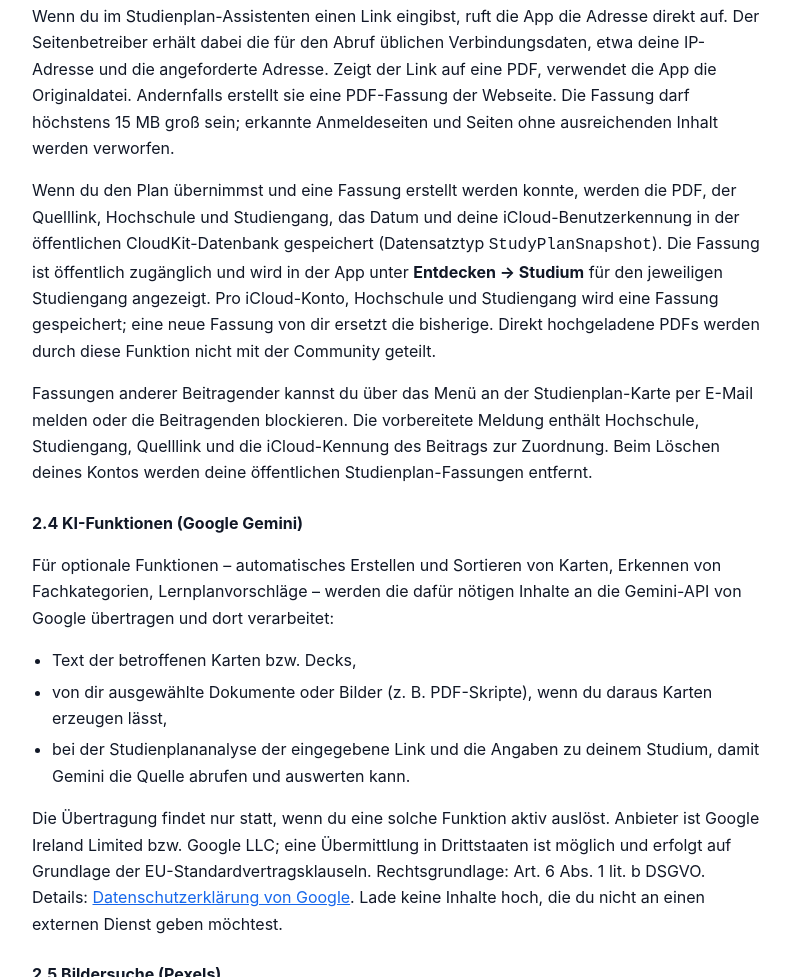
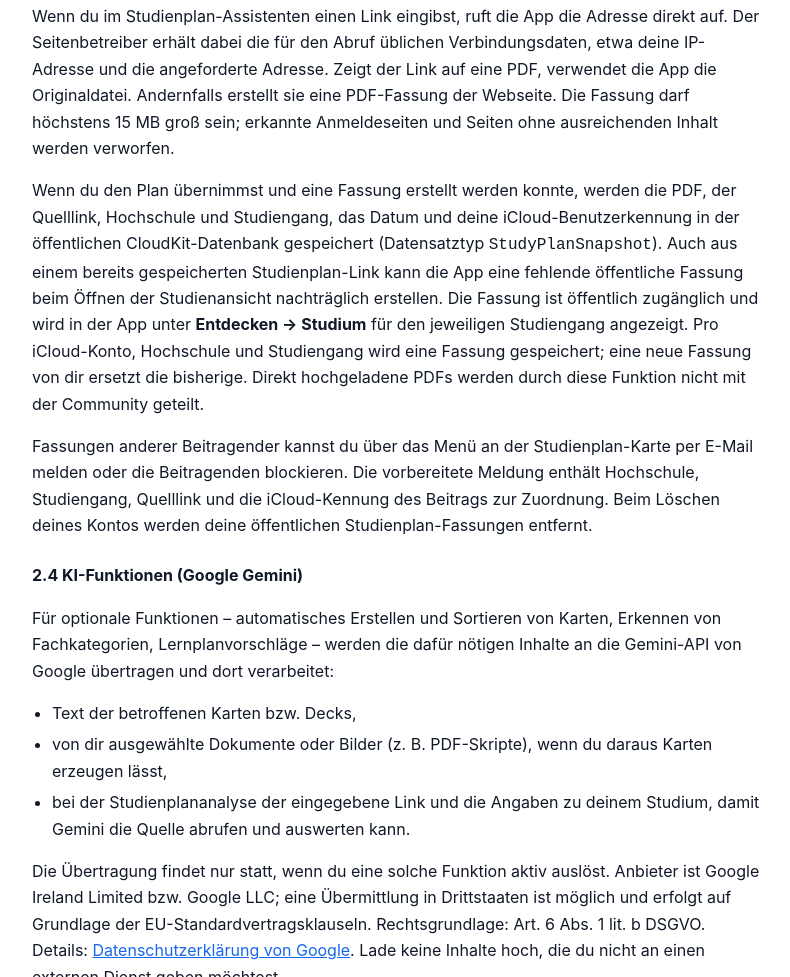
Before and after one commit to supportunidecks-afk/unidecks-web, a plain HTML site: page privacy-de.html in a window 1280 px wide. Shown: the part 1993-2970 px from the top of the page, without its empty margins (244-1034 px from the left). Drawn offline with Linux system fonts and the light colour scheme.

Commit message:
Nachträgliche Studienplan-Fassungen im Datenschutz beschreiben

```diff
--- a/privacy-de.html
+++ b/privacy-de.html
@@ -68,7 +68,7 @@ E-Mail: <a href="mailto:Support.unidecks@gmail.com">Support.unidecks@gmail.com</
 
 <p><strong>Studienplan-Links und öffentliche Fassungen</strong></p>
 <p>Wenn du im Studienplan-Assistenten einen Link eingibst, ruft die App die Adresse direkt auf. Der Seitenbetreiber erhält dabei die für den Abruf üblichen Verbindungsdaten, etwa deine IP-Adresse und die angeforderte Adresse. Zeigt der Link auf eine PDF, verwendet die App die Originaldatei. Andernfalls erstellt sie eine PDF-Fassung der Webseite. Die Fassung darf höchstens 15 MB groß sein; erkannte Anmeldeseiten und Seiten ohne ausreichenden Inhalt werden verworfen.</p>
-<p>Wenn du den Plan übernimmst und eine Fassung erstellt werden konnte, werden die PDF, der Quelllink, Hochschule und Studiengang, das Datum und deine iCloud-Benutzerkennung in der öffentlichen CloudKit-Datenbank gespeichert (Datensatztyp <code>StudyPlanSnapshot</code>). Die Fassung ist öffentlich zugänglich und wird in der App unter <strong>Entdecken → Studium</strong> für den jeweiligen Studiengang angezeigt. Pro iCloud-Konto, Hochschule und Studiengang wird eine Fassung gespeichert; eine neue Fassung von dir ersetzt die bisherige. Direkt hochgeladene PDFs werden durch diese Funktion nicht mit der Community geteilt.</p>
+<p>Wenn du den Plan übernimmst und eine Fassung erstellt werden konnte, werden die PDF, der Quelllink, Hochschule und Studiengang, das Datum und deine iCloud-Benutzerkennung in der öffentlichen CloudKit-Datenbank gespeichert (Datensatztyp <code>StudyPlanSnapshot</code>). Auch aus einem bereits gespeicherten Studienplan-Link kann die App eine fehlende öffentliche Fassung beim Öffnen der Studienansicht nachträglich erstellen. Die Fassung ist öffentlich zugänglich und wird in der App unter <strong>Entdecken → Studium</strong> für den jeweiligen Studiengang angezeigt. Pro iCloud-Konto, Hochschule und Studiengang wird eine Fassung gespeichert; eine neue Fassung von dir ersetzt die bisherige. Direkt hochgeladene PDFs werden durch diese Funktion nicht mit der Community geteilt.</p>
 <p>Fassungen anderer Beitragender kannst du über das Menü an der Studienplan-Karte per E-Mail melden oder die Beitragenden blockieren. Die vorbereitete Meldung enthält Hochschule, Studiengang, Quelllink und die iCloud-Kennung des Beitrags zur Zuordnung. Beim Löschen deines Kontos werden deine öffentlichen Studienplan-Fassungen entfernt.</p>
 
 <h3>2.4 KI-Funktionen (Google Gemini)</h3>
```
Also changed, not shown: privacy-en.html (+1 -1 lines).
